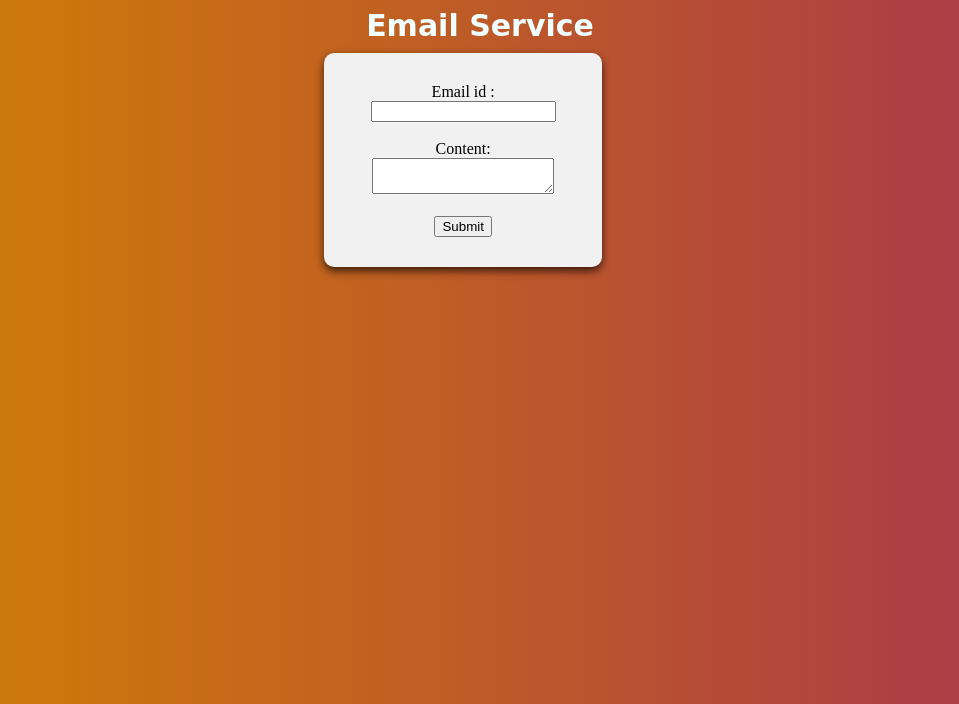
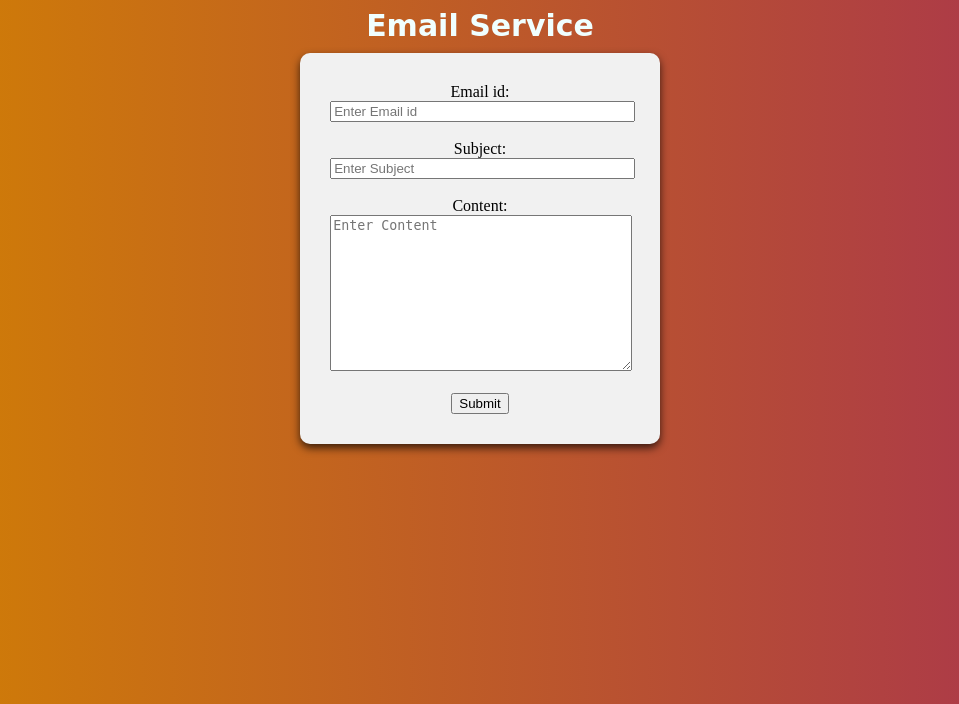
Before and after one commit to tanujsharma1412/Django-EmailService, a Django app: page / in a window 1280 px wide. Shown: the top 704 px of the page, without its empty margins (160-1119 px from the left). Run offline with Django 3.2, Linux system fonts and the light colour scheme.

Commit message:
Final commit

```diff
--- a/EmailService/mailportal/static/css/main.css
+++ b/EmailService/mailportal/static/css/main.css
@@ -5,9 +5,9 @@ body{
   text-align: center;
   display: flex;
   flex-wrap: wrap;
-    align-items: center;
-    align-content: center;
-    margin: auto;
+ margin: 0 auto;
+ float: none;
+ margin-bottom: 10px;
   width: fit-content;
 padding: 10px;
 }
@@ -17,11 +17,15 @@ body{
 background-color: #f1f1f1;
 border-radius: 10px;
 width: 70%;
+margin: 0 auto;
+float: none;
+margin-bottom: 10px;
 }
+
 .heading{
     font-weight: bold;
     font-family: cursive;
-      text-align: center;
+    text-align:center;
     font-size: 30px;
     color: azure;
 }
--- a/EmailService/mailportal/templates/base.html
+++ b/EmailService/mailportal/templates/base.html
@@ -5,10 +5,24 @@
 {% block head %} {% endblock %}
 
 <link rel="stylesheet" href="{% static 'css/main.css' %}">
+
+
 </head>
     <body>
-        {% block body %}
-        {%endblock%}
+
+        <div class="heading" href="{% url 'index'%}">Email Service</div>
+            <div class="row">
+                <div class="col">
+                    <div class="card">
+
+                        {% block body %}{%endblock%}
+
+                    </div>
+                </div>
+            </div>
+        </div>
+
+
 
     </body>
 </html>
--- a/EmailService/mailportal/templates/index.html
+++ b/EmailService/mailportal/templates/index.html
@@ -7,23 +7,15 @@
 
 
 {% block body %}
-    <div class="heading">Email Service</div>
-        <div class="row">
-            <div class="col">
-                <div class="card">
-                    <form name="myForm" method="POST" action = "{% url 'index' %}">
-
-                        Email id :
-                        {% csrf_token %}
-                        <input type="email" id="email" name = "email" multiple><br><br>
-                        Content:
-                        <textarea type="text" name="content" id="content" ></textarea><br><br>
-                        <input type="submit"value="Submit">
-
-                    </form>
-                </div>
-            </div>
-        </div>
-    </div>
+    <form name="myForm" method="POST" action = "{% url 'index' %}">
+        Email id:
+        {% csrf_token %}
+        <input type="email" id="email" name = "email" placeholder = "Enter Email id" size = "35" multiple required><br><br>
+        Subject:
+        <input type="text" id="subject" name = "subject" placeholder = "Enter Subject" size = "35" required><br><br>
+        Content:
+        <textarea type="text" name="content" id="content" placeholder = "Enter Content" rows="10" cols="35" required></textarea><br><br>
+        <input type="submit"value="Submit">
+    </form>
 
 {% endblock %}
--- a/EmailService/mailportal/urls.py
+++ b/EmailService/mailportal/urls.py
@@ -1,5 +1,7 @@
 from django.urls import path
 from . import views
+
+
 
 urlpatterns = [
 
--- a/EmailService/mailportal/views.py
+++ b/EmailService/mailportal/views.py
@@ -5,26 +5,37 @@ from sendgrid.helpers.mail import *
 from mailjet_rest import Client
 
 
-# Create your views here.
+#  when the request is made, request contain the following parameter.
+#  emails_to list = list of email where we have to send mails
+#  content = content of the mail or body of the mail.
+#  subject = subject of the mail.
 
 def index(request):
 
+    # here flag to check wheather mail is send successfully or not
     flag = 1
 
+    # if the form is filled then it gets into the if condition
     if(request.method == "POST"):
         emails = request.POST['email']
         emails = emails.split(",")
-        # print(type(emails), "--------------------------------------------------")
 
+
+        # We use first RESTAPI of Sendgrid
+        #And second RESTAPI is of mailjet
         mailbody = request.POST["content"]
+        sub = request.POST['subject']
 
         for email in emails:
 
+            # SENDGRID_API_KEY is stored into the sendgrid.env
+            # which is being set as the environment variable
+
             sg = sendgrid.SendGridAPIClient(api_key=os.environ.get('SENDGRID_API_KEY'))
-            # print(email)
+            # This is registered mail id at sandgrid - Email Web Service
             from_email = Email('tanujsharma19978@gmail.com')
             to_email = To(email)
-            subject = "Mail From SendGrid(1st API)"
+            subject = sub
             content = Content("text/plain",mailbody)
             try:
                 mail = Mail(from_email, to_email, subject, content)
@@ -33,15 +44,20 @@ def index(request):
                 print(response.status_code)
                 print(response.body)
                 print(response.headers)
-                print("-----------------------using 1st API-----------------------")
+                # print("-----------------------using 1st API-----------------------")
 
+
+                #if the first api produce an exception or get failed in sending mail,
+                #we send your mail using second restapi i.e mailjet.
             except Exception as e:
 
                 print(e)
                 name = email.split("@")
 
-                api_key = 'c5e2da64218aa7bd460723d8010148a4'
-                api_secret = 'e53b5047529591a891e7f749cdca1090'
+                # API_KEY & API_SECRET of mailjet is stored stored under mailjet.env
+                # which is later used to make it environment variable
+                api_key = os.environ.get('API_KEY')
+                api_secret = os.environ.get('API_SECRET')
                 try:
 
                     mailjet = Client(auth=(api_key, api_secret), version='v3.1')
@@ -49,6 +65,7 @@ def index(request):
                     'Messages': [
                         {
                         "From": {
+                            #This is the registered mail id at mailjet.
                             "Email": "tanujsharma1412@gmail.com",
                             "Name": "Tanuj"
                         },
@@ -58,7 +75,7 @@ def index(request):
                             "Name": name[0]
                             }
                         ],
-                        "Subject": "Mail From Mailjet (2nd API)",
+                        "Subject": sub,
                         "TextPart": "My first Mailjet email",
                         "HTMLPart": mailbody,
                         "CustomID": "AppGettingStartedTest"
@@ -68,21 +85,17 @@ def index(request):
                     result = mailjet.send.create(data=data)
                     print (result.status_code)
                     print (result.json())
-                    print("-----------------------------using 2nd API----------------------------")
+                    # print("-----------------------------using 2nd API----------------------------")
                 except Exception as e2:
                     print(e2)
                     flag = 0
 
+        # if the mail is send successfully, then we pass the control to success.html
         if(flag == 1):
-            return render(request, 'test.html',{'email':email})
+            return render(request, 'success.html',{'email':email})
         else:
+            #if their an error occur, then the control is send to the error.html
             return render(request, 'error.html', {})
     else:
+        # if the user didnot submittted the form now we will show index.html.
         return render(request, 'index.html', {})
-
-    # if(request.method == "POST"):
-    #     email = request.POST['email']
-    #     content = request.POST['content']
-    #     return render(request, 'test.html', {'email' : email, 'content' : content })
-    # else:
-    #     return render(request, 'index.html', {})
```
Also changed, not shown: EmailService/mailportal/templates/error.html (+1 -12 lines), EmailService/mailportal/templates/success.html (added, +12 -0 lines), EmailService/mailportal/templates/test.html (deleted, +0 -20 lines), README.md (deleted), 3 other files. Lines whose indentation alone changed are shown as unchanged.
